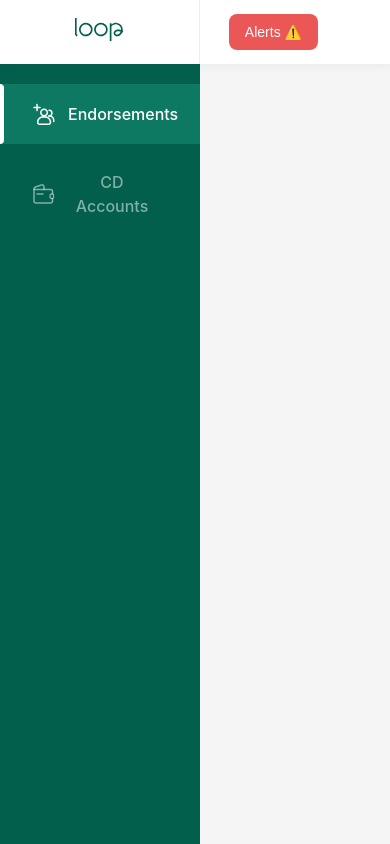
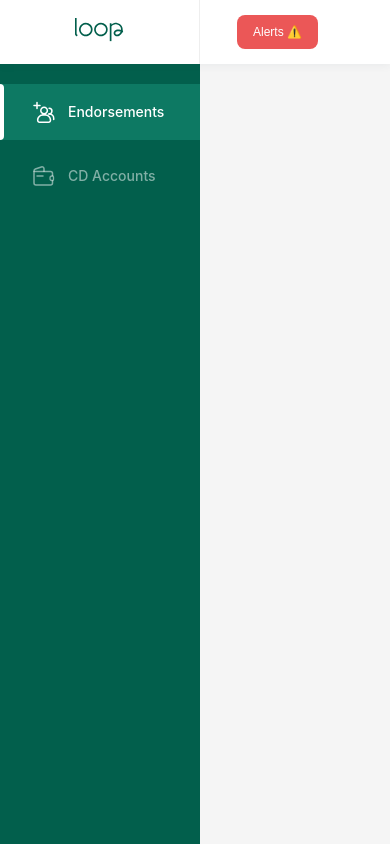
Before and after one commit to kj5699/Loop-Assignment, a React (Create React App) app: page / in a window 390 px wide. Built offline with nearby package versions, Linux system fonts and the light colour scheme; no server answers.

Commit message:
Made font responsive

```diff
--- a/src/components/StyledFonts/index.jsx
+++ b/src/components/StyledFonts/index.jsx
@@ -4,34 +4,62 @@ export const StyledH1 = styled.p`
     font-size: 16px;
     line-height: 24px;
     font-weight: 500;
+    @media (max-width: 768px) {
+        font-size: 14px;
+        line-height: 20px;
+    }
 `;
 export const StyledH2 = styled.p`
     font-size: 14px;
     line-height: 20px;
     font-weight: 500;
+    @media (max-width: 768px) {
+        font-size: 12px;
+        line-height: 18px;
+    }
 `
 export const StyledH3 = styled.p`
     font-size: 12px;
     line-height: 18px;
     font-weight: 500;
+    @media (max-width: 768px) {
+        font-size: 10px;
+        line-height: 16px;
+    }
 `
 export const StyledH4 = styled.p`
     font-size: 20px;
     line-height: 24px;
     font-weight: 500;
+    @media (max-width: 768px) {
+        font-size: 16px;
+        line-height: 24px;
+    }
 `
 export const StyledP1 = styled.p`
     font-size: 14px;
     line-height: 20px;
     font-weight: 400;
+    @media (max-width: 768px) {
+        font-size: 12px;
+        line-height: 18px;
+    }
 `
 export const StyledP2 = styled.p`
     font-size: 14px;
     line-height: 20px;
     font-weight: 400;
+    @media (max-width: 768px) {
+        font-size: 12px;
+        line-height: 18px;
+    }
 `
 export const StyledP3 = styled.p`
     font-size: 12px;
     line-height: 18px;
     font-weight: 400;
+    @media (max-width: 768px) {
+        font-size: 10px;
+        line-height: 16px;
+    }
 `;
--- a/src/components/insuranceInfo/index.tsx
+++ b/src/components/insuranceInfo/index.tsx
@@ -16,11 +16,10 @@ const Tag = styled(StyledP2)`
     &:not(:last-of-type){
         &::after {
             content: ".";
-            margin-left:12px;
+            margin-left: 0.5rem;
         }
     }
 `
-
 
 const InsuranceInfo = (props: InsuranceInfoProps) => {
     const { title, image, tags} = props;
--- a/src/components/insuranceInfo/styles.module.scss
+++ b/src/components/insuranceInfo/styles.module.scss
@@ -20,7 +20,7 @@
         margin-left: 1rem;
         &__tags{
             display: flex;
-            gap: 12px;
+            gap: 0.5rem;
         }
 
         @media screen and (max-width:768px) {
--- a/src/styles/global.scss
+++ b/src/styles/global.scss
@@ -2,11 +2,19 @@
     font-size: 16px;
     line-height: 24px;
     font-weight: 500;
+    @media (max-width: 768px) {
+        font-size: 14px;
+        line-height: 20px;
+    }
 }
 @mixin heading-2{
     font-size: 14px;
     line-height: 20px;
     font-weight: 500;
+    @media (max-width: 768px) {
+        font-size: 12px;
+        line-height: 18px;
+    }
 }
 @mixin heading-3{
     font-size: 12px;
@@ -17,4 +25,8 @@
     font-size: 14px;
     line-height: 20px;
     font-weight: 400;
+    @media (max-width: 768px) {
+        font-size: 12px;
+        line-height: 18px;
+    }
 }
```
